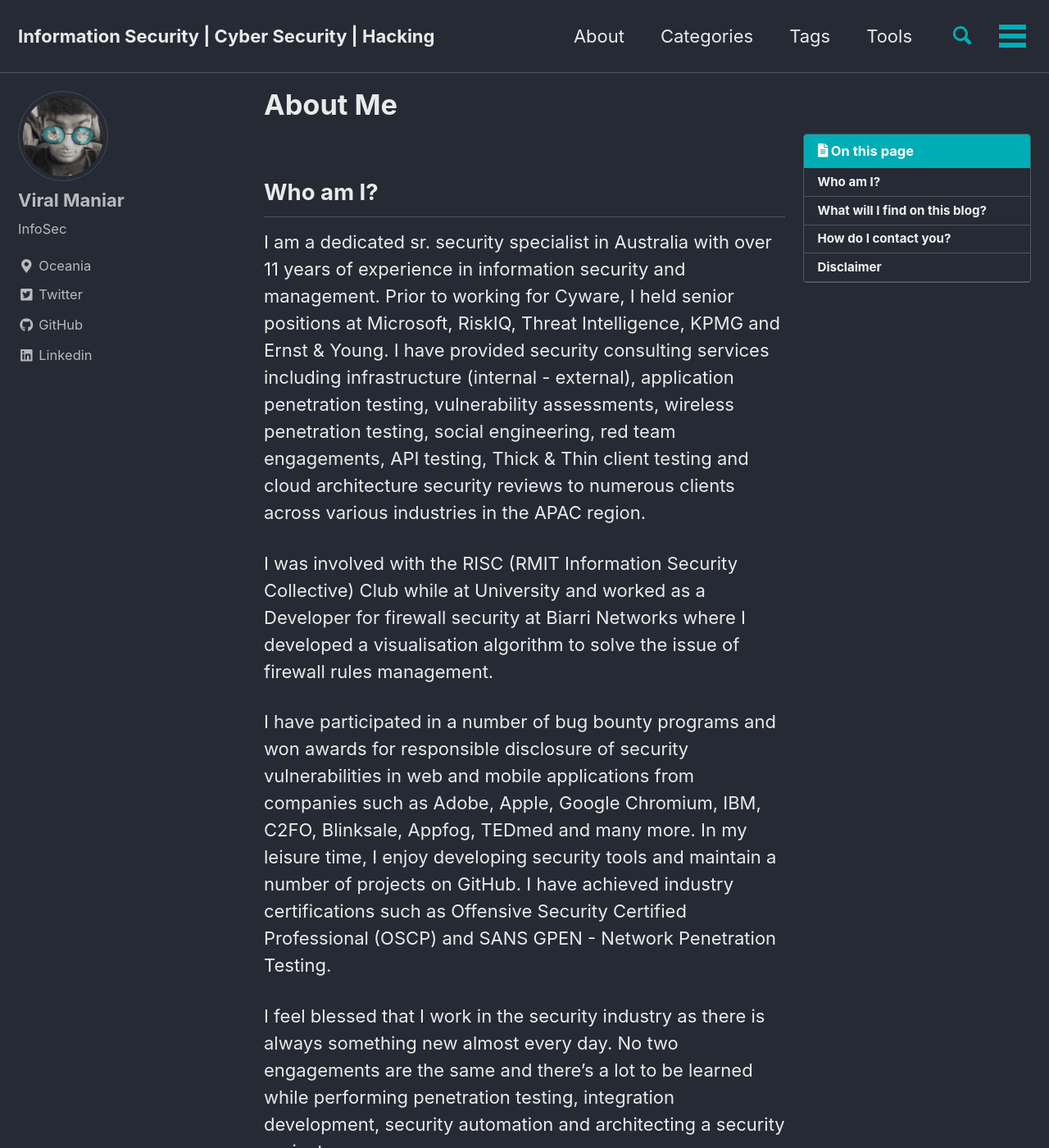
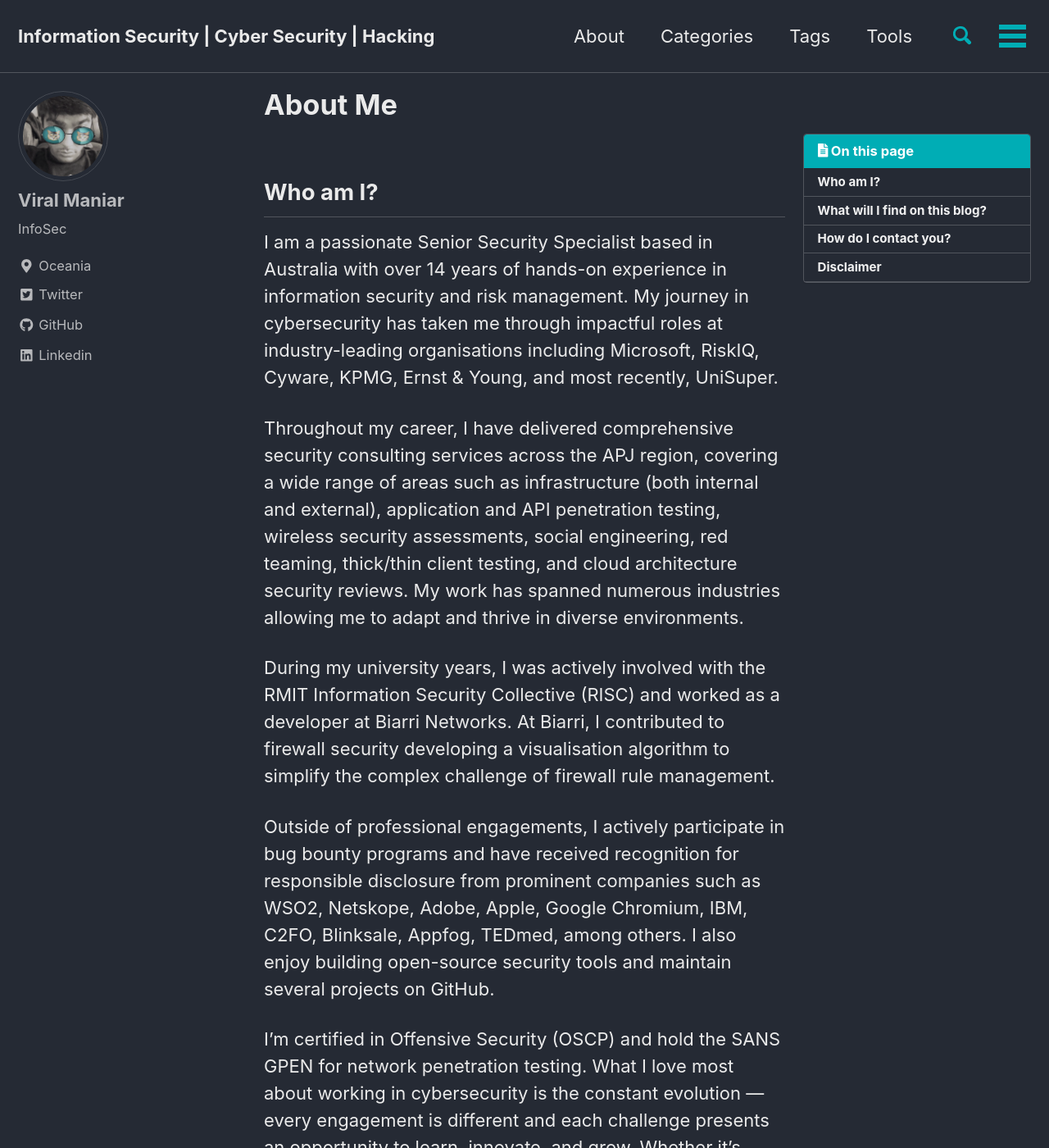
Before and after one commit to Viralmaniar/viralmaniar.github.io, a Jekyll site: the page built from _pages/about.md, in a window 1280 px wide and 1400 px high. Shown: the whole window at 82% size. Built offline with Jekyll 4.4.1, drawn with Linux system fonts in a browser that asks for light colours; cached includes are drawn as plain includes; nearby versions of some CDN libraries; some of the changed text lies outside the part shown.

Commit message:
Update about.md

```diff
--- a/_pages/about.md
+++ b/_pages/about.md
@@ -9,13 +9,15 @@ toc_sticky: true
 
 ## Who am I?
 
-I am a dedicated sr. security specialist in Australia with over 11 years of experience in information security and management. Prior to working for Cyware, I held senior positions at Microsoft, RiskIQ, Threat Intelligence, KPMG and Ernst & Young. I have provided security consulting services including infrastructure (internal - external), application penetration testing, vulnerability assessments, wireless penetration testing, social engineering, red team engagements, API testing, Thick & Thin client testing and cloud architecture security reviews to numerous clients across various industries in the APAC region.
+I am a passionate Senior Security Specialist based in Australia with over 14 years of hands-on experience in information security and risk management. My journey in cybersecurity has taken me through impactful roles at industry-leading organisations including Microsoft, RiskIQ, Cyware, KPMG, Ernst & Young, and most recently, UniSuper.
 
-I was involved with the RISC (RMIT Information Security Collective) Club while at University and worked as a Developer for firewall security at Biarri Networks where I developed a visualisation algorithm to solve the issue of firewall rules management.
+Throughout my career, I have delivered comprehensive security consulting services across the APJ region, covering a wide range of areas such as infrastructure (both internal and external), application and API penetration testing, wireless security assessments, social engineering, red teaming, thick/thin client testing, and cloud architecture security reviews. My work has spanned numerous industries allowing me to adapt and thrive in diverse environments.
 
-I have participated in a number of bug bounty programs and won awards for responsible disclosure of security vulnerabilities in web and mobile applications from companies such as Adobe, Apple, Google Chromium, IBM, C2FO, Blinksale, Appfog, TEDmed and many more. In my leisure time, I enjoy developing security tools and maintain a number of projects on GitHub. I have achieved industry certifications such as Offensive Security Certified Professional (OSCP) and SANS GPEN - Network Penetration Testing.
+During my university years, I was actively involved with the RMIT Information Security Collective (RISC) and worked as a developer at Biarri Networks. At Biarri, I contributed to firewall security developing a visualisation algorithm to simplify the complex challenge of firewall rule management.
 
-I feel blessed that I work in the security industry as there is always something new almost every day. No two engagements are the same and there's a lot to be learned while performing penetration testing, integration development, security automation and architecting a security project.
+Outside of professional engagements, I actively participate in bug bounty programs and have received recognition for responsible disclosure from prominent companies such as WSO2, Netskope, Adobe, Apple, Google Chromium, IBM, C2FO, Blinksale, Appfog, TEDmed, among others. I also enjoy building open-source security tools and maintain several projects on GitHub.
+
+I'm certified in Offensive Security (OSCP) and hold the SANS GPEN for network penetration testing. What I love most about working in cybersecurity is the constant evolution — every engagement is different and each challenge presents an opportunity to learn, innovate, and grow. Whether it’s penetration testing, security automation or developing integration strategies, I feel fortunate to be part of a field that keeps me intellectually engaged every day.
 
 ## What will I find on this blog?
 
@@ -41,7 +43,7 @@ I am active on number of social media platforms , however, you can connect via L
 > [https://www.linkedin.com/in/viralmaniar/](https://www.linkedin.com/in/viralmaniar/)
 
 > Tweet me here:
-> [https://twitter.com/ManiarViral](https://twitter.com/ManiarViral)
+> [https://x.com/ManiarViral](https://x.com/ManiarViral)
 
 ## Disclaimer
 
```
